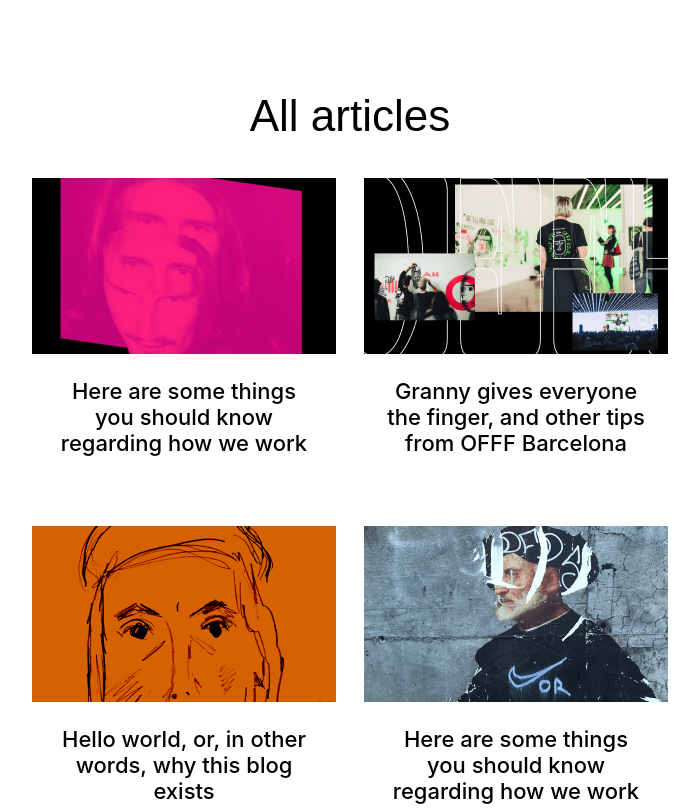
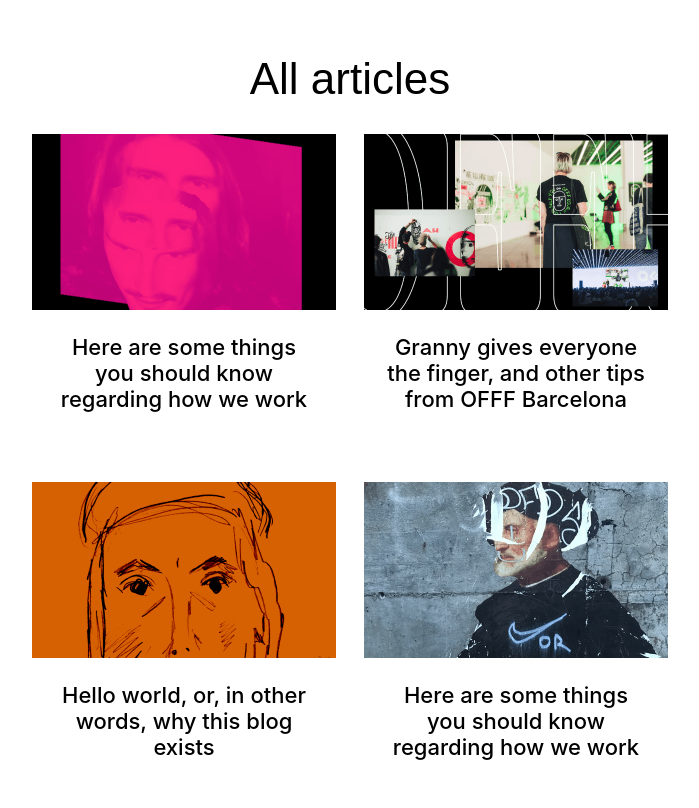
Before and after one commit to and-gurin/nordic-rose, a website: page index.html in a window 1280 px wide. Shown: the part 1061-1869 px from the top of the page, without its empty margins (290-989 px from the left). Drawn offline with Linux system fonts and the light colour scheme; a web font is replaced by a local one.

Commit message:
fix: remove margin H1

```diff
--- a/src/sass/components/_articles.scss
+++ b/src/sass/components/_articles.scss
@@ -3,6 +3,7 @@
 
   &__title {
     text-align: center;
+    margin: 0 0 29px;
     @include media-tablet {
       font-size: 44px;
       line-height: 52px;
```
Also changed, not shown: src/sass/style.css.
